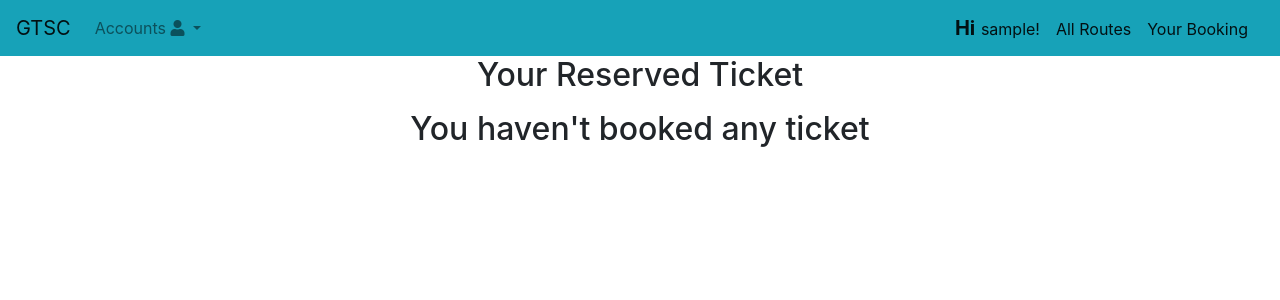
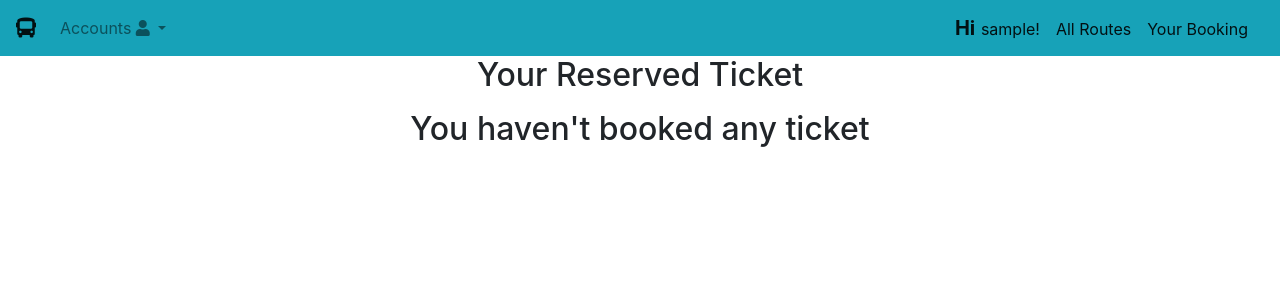
Before and after one commit to B-Saidy/bus_ticket_reservation, a Django app: page /account/bookings/ in a window 1280 px wide. Shown: the top 300 px of the page. Run offline with Django 3.2, Linux system fonts and the light colour scheme; the visitor is signed in with stand-in values (Sample User, id 1); data that the repository does not hold is empty; some libraries are stand-ins or nearby versions.

Commit message:
added new files

```diff
--- a/templates/base.html
+++ b/templates/base.html
@@ -15,7 +15,7 @@
 <body>
     <div>
         <nav class="navbar navbar-expand-lg navbar-light bg-info">
-            <a class="navbar-brand" href="{% url 'index' %} ">GTSC</a>
+            <a class="navbar-brand" href="{% url 'index' %} "><i class="fas fa-bus"></i></a>
             <button class="navbar-toggler" type="button" data-toggle="collapse" data-target="#navbarSupportedContent" aria-controls="navbarSupportedContent" aria-expanded="false" aria-label="Toggle navigation">
               <span class="navbar-toggler-icon"></span>
             </button>
```
Also changed, not shown: requirements.txt (added, +28 -0 lines), 1 other file.
